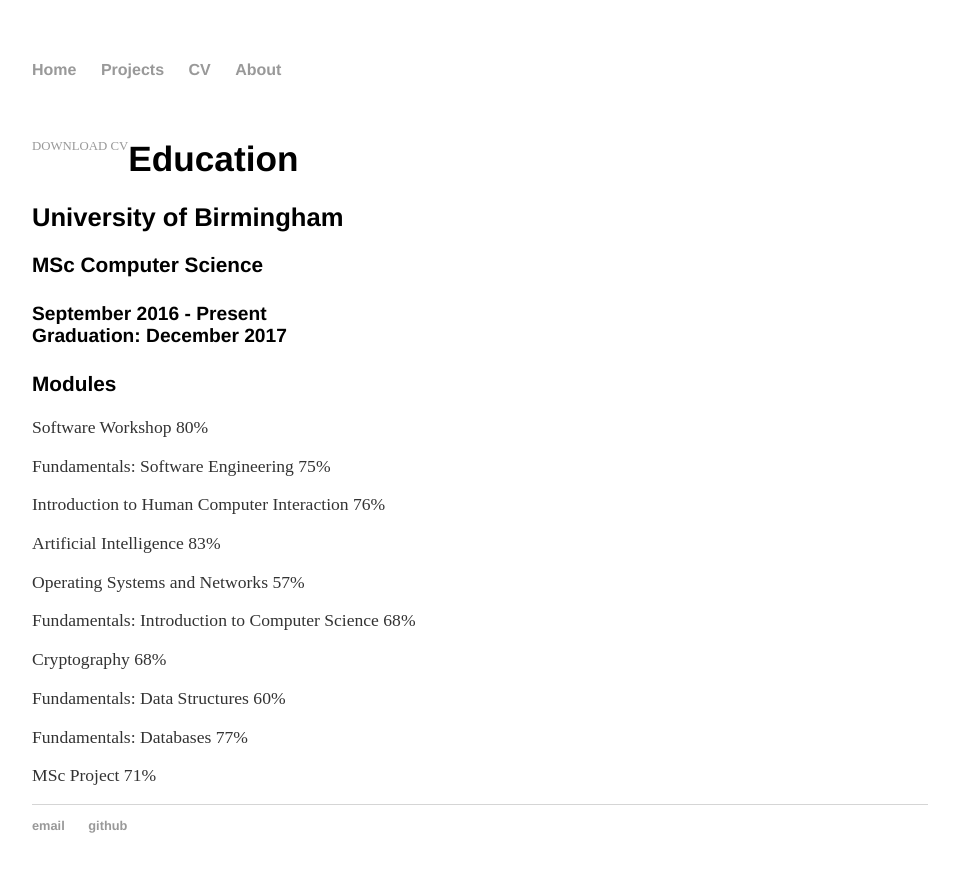
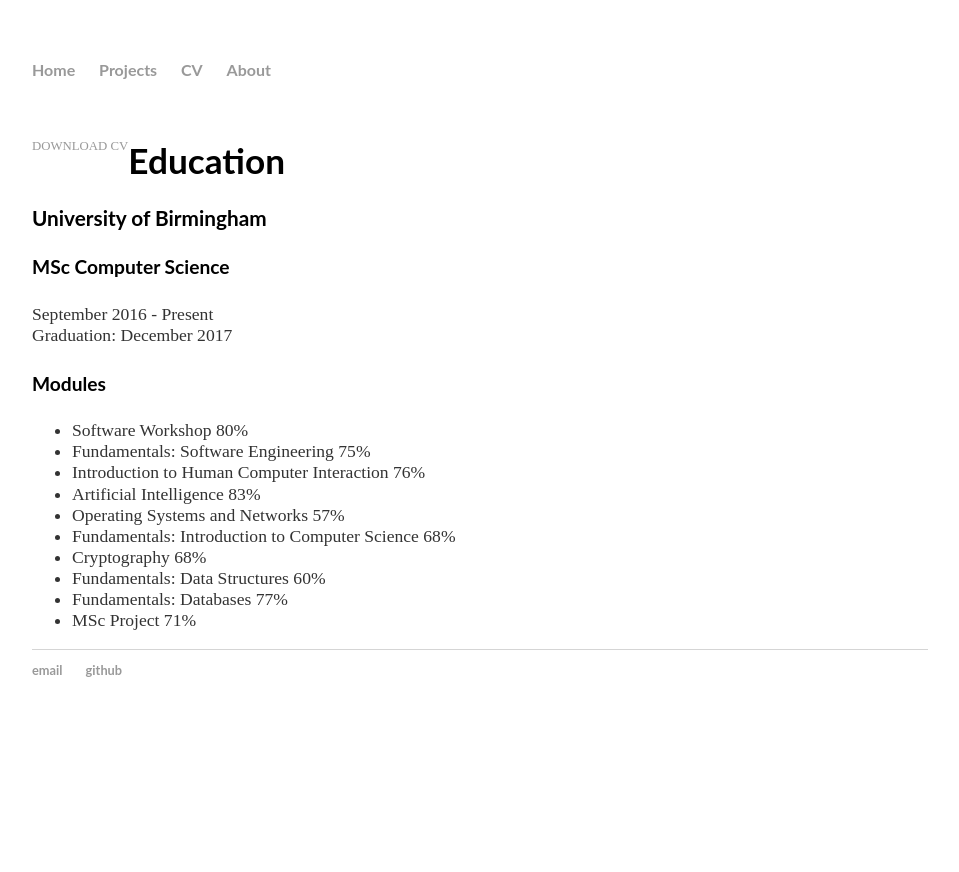
Before and after one commit to sosnovska/Portfolio-old-version, a Jekyll site: the page built from cv/index.html, in a window 1280 px wide. Shown: the top 872 px of the page, without its empty margins (160-1119 px from the left). Built offline with Jekyll 4.4.1, drawn with Linux system fonts in a browser that asks for light colours.

Commit message:
font changed from helvetica to lato

```diff
--- a/css/main.css
+++ b/css/main.css
@@ -5,20 +5,20 @@
 
 p, ul { font-size: 1.1em; line-height: 1.2em; color: #333; }
 
-h1, h2, h3, h4 { font-family: 'Helvetica', 'Arial', 'Sans-Serif'; }
+h1, h2, h3, h4 { font-family: 'Lato', sans-serif; }
 h1 { font-size: 2.2em; }
 h2 { font-size: 1.6em; }
 h3 { font-size: 1.3em; }
 h4 { font-size: 1.2em; }
 
-nav ul, footer ul { font-size: 1em; font-family: 'Helvetica', 'Arial', 'Sans-Serif'; padding: 0px; list-style: none; font-weight: bold; }
+nav ul, footer ul { font-size: 1em; font-family: 'Lato', sans-serif; padding: 0px; list-style: none; font-weight: bold; }
 nav ul li, footer ul li { display: inline; margin-right: 20px; }
 
 footer { border-top: 1px solid #d5d5d5; font-size: .8em; }
 
 /* About */
 .about { margin: 0px 0px 60px; }
-.cv h1, h2, h3, h4 { font-family: 'Helvetica', 'Arial', 'Sans-Serif'; }
+.cv h1, h2, h3, h4 { font-family: 'Lato', sans-serif; }
 .cv h1 { font-size: 2.2em;  }
 .cv h2 { font-size: 1.6em; }
 .about nav ul li { display: inline; margin-right: 20px; }
@@ -26,7 +26,7 @@
 /* CV */
 .cv { margin: 0px 0px 60px; }
 .cv .download { float: left; font-size: .8em; text-transform: uppercase; }
-.cv h1, h2, h3, h4 { font-family: 'Helvetica', 'Arial', 'Sans-Serif'; }
+.cv h1, h2, h3, h4 { font-family: 'Lato', sans-serif; }
 .cv h1 { font-size: 2.2em; }
 .cv h2 { font-size: 1.6em; }
 .cv h3 { font-size: 1.3em; }
--- a/cv/index.html
+++ b/cv/index.html
@@ -8,21 +8,23 @@
 	</div>
     <div class="blurb">
         <h1>Education</h1>
-        <h2>University of Birmingham</h2>
-            <h3>MSc Computer Science</h3>
-            <h4>September 2016 - Present<br>Graduation: December 2017</h4>
+        <h3>University of Birmingham</h3>
+            <h4>MSc Computer Science</h4>
+            <p>September 2016 - Present<br>Graduation: December 2017</p>
             <p></p>
 
-            <h3>Modules</h3>
-            <p>Software Workshop 80%</p>
-<p>Fundamentals: Software Engineering 75%</p>
-<p>Introduction to Human Computer Interaction 76%</p>
-<p>Artificial Intelligence 83%</p>
-<p>Operating Systems and Networks 57%</p>
-<p>Fundamentals: Introduction to Computer Science 68%</p>
-<p>Cryptography 68%</p>
-<p>Fundamentals: Data Structures 60%</p>
-<p>Fundamentals: Databases 77%</p>
-<p>MSc Project 71%</p>
+            <h4>Modules</h4>
+            <ul>
+            	<li>Software Workshop 80%</li>
+				<li>Fundamentals: Software Engineering 75%</li>
+				<li>Introduction to Human Computer Interaction 76%</li>
+				<li>Artificial Intelligence 83%</li>
+				<li>Operating Systems and Networks 57%</li>
+				<li>Fundamentals: Introduction to Computer Science 68%</li>
+				<li>Cryptography 68%</li>
+				<li>Fundamentals: Data Structures 60%</li>
+				<li>Fundamentals: Databases 77%</li>
+				<li>MSc Project 71%</li>
+			</ul>
 
     </div>
```
